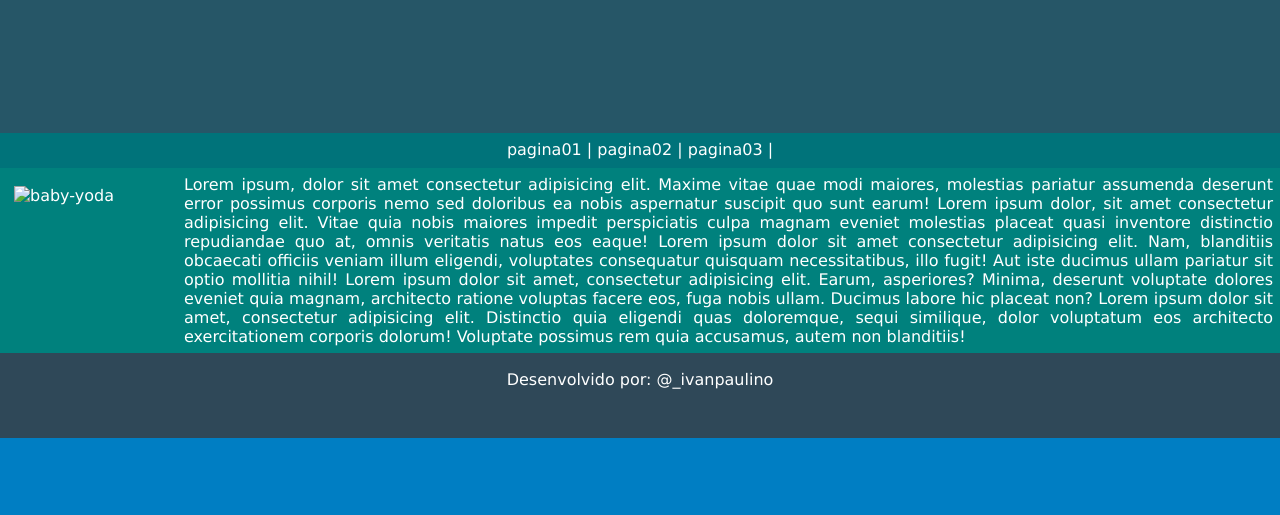
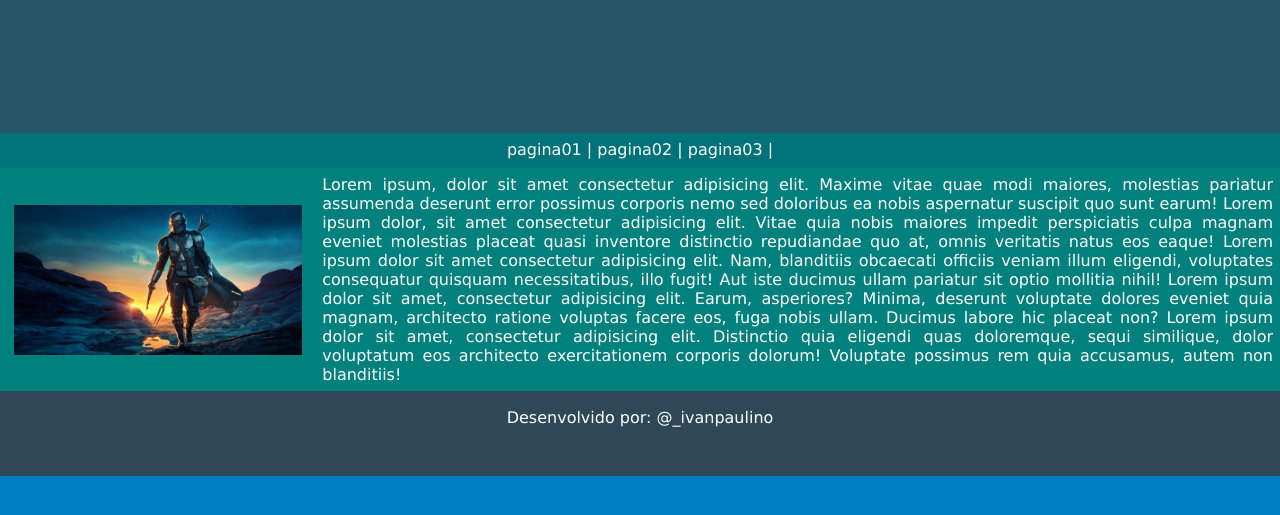
Before and after one commit to ivan-em-mobile/portifolio, a plain HTML site: page about.html in a window 1280 px wide. Shown: the part 67-582 px from the top of the page. Drawn offline with Linux system fonts and the light colour scheme; the site is published under a folder, as on GitHub Pages, so addresses that start at the root find nothing.

Commit message:
Update about.html

```diff
--- a/about.html
+++ b/about.html
@@ -27,7 +27,7 @@
     <main>
         <!--  -->
         <div class="container">
-            <img src="/assents/the-mandalorian.jpg" alt="baby-yoda" width="150" height="150" id="imgmain">
+            <img src="assents/the-mandalorian.jpg" alt="baby-yoda" width="150" height="150" id="imgmain">
             <!--  -->
             <p>
                 Lorem ipsum, dolor sit amet consectetur adipisicing elit. Maxime vitae quae modi maiores, molestias
```
